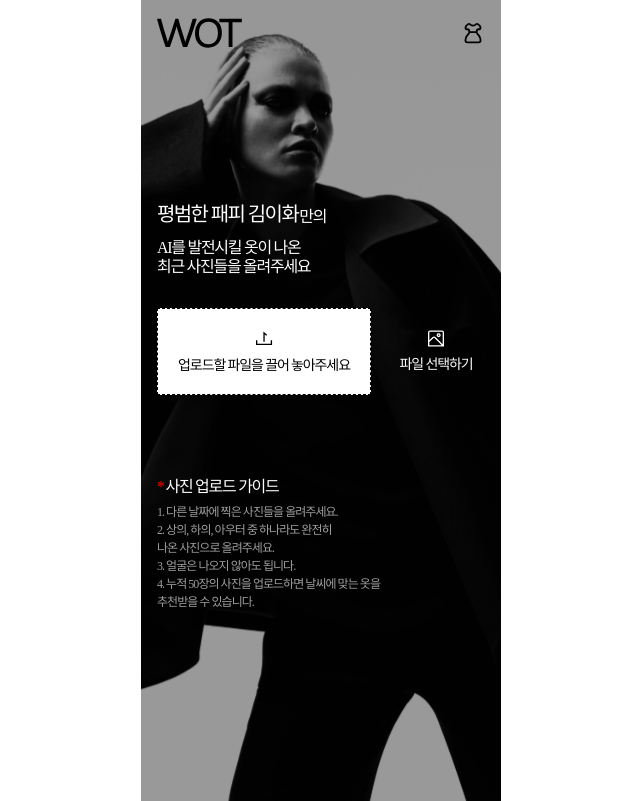
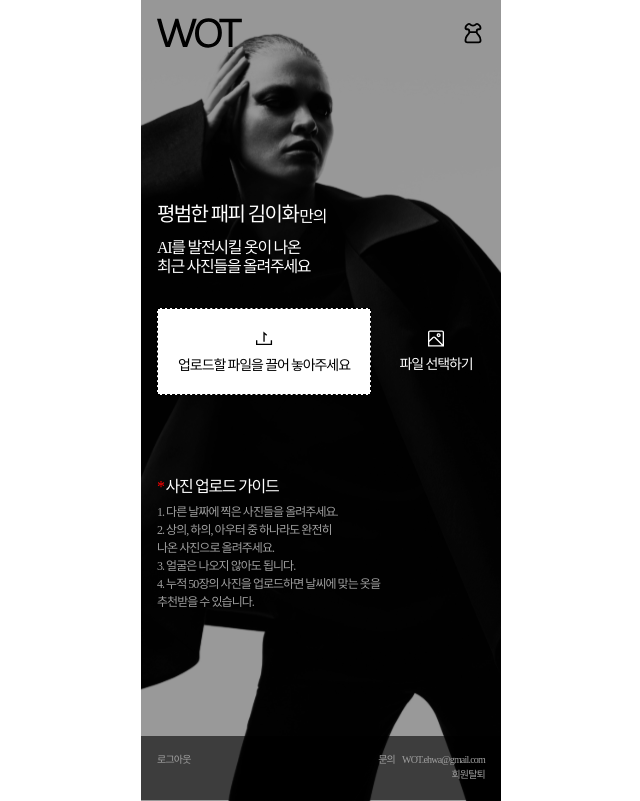
Before and after one commit to Coollaafi/Coollaafi_Frontend, a React (Create React App) app: page /upload in a window 1280 px wide. Shown: the whole page, without its empty margins (319-959 px from the left). Built offline with nearby package versions, Linux system fonts and the light colour scheme; a web font is replaced by a local one.

Commit message:
feat: Footer component 제작 완료

```diff
--- /dev/null
+++ b/src/components/Footer.tsx
@@ -0,0 +1,64 @@
+import styled from 'styled-components';
+import { Receipt } from 'styles/typography';
+
+const Container = styled.div`
+  width: 360px;
+  height: 64px;
+  padding: 18px 16px 0 16px;
+  background-color: rgba(0, 0, 0, 0.6);
+  position: fixed;
+  z-index: 100;
+  bottom: 0;
+  color: #9f9f9f;
+`;
+
+const Box = styled.div`
+  display: flex;
+  flex-direction: row;
+  justify-content: space-between;
+  margin-bottom: 3px;
+`;
+
+const SecondBox = styled.div`
+  width: 100%;
+  text-align: right;
+`;
+
+const EmailBox = styled.div`
+  display: flex;
+  flex-direction: row;
+  gap: 7.04px;
+`;
+
+const Email = styled.div`
+  user-select: text;
+  -ms-overflow-style: text;
+`;
+
+const Button = styled.div`
+  cursor: pointer;
+`;
+
+export default function Footer() {
+  return (
+    <Container>
+      <Box>
+        <Receipt>
+          <Button>로그아웃</Button>
+        </Receipt>
+        <EmailBox>
+          <Receipt>문의</Receipt>
+          <Receipt>
+            <Email>WOT.ehwa@gmail.com</Email>
+          </Receipt>
+          {/*이메일 변경 필요 */}
+        </EmailBox>
+      </Box>
+      <SecondBox>
+        <Receipt>
+          <Button>회원탈퇴</Button>
+        </Receipt>
+      </SecondBox>
+    </Container>
+  );
+}
--- a/src/pages/upload-image.tsx
+++ b/src/pages/upload-image.tsx
@@ -1,6 +1,8 @@
 import styled from 'styled-components';
 import BackgroundImage from '../assets/images/upload.svg';
 import Header from 'components/Header';
+import Footer from 'components/Footer';
+
 import {
   Main_title_med,
   User_id_title_med,
@@ -132,6 +134,7 @@ export default function UploadImagePage() {
           </Desc_150_med>
         </Text>
       </GuideBox>
+      <Footer />
     </Container>
   );
 }
--- a/src/styles/typography.ts
+++ b/src/styles/typography.ts
@@ -55,3 +55,10 @@ export const CTA_button_med = styled.p`
   line-height: 120%;
   letter-spacing: -1.12px;
 `;
+
+export const Receipt = styled.p`
+  font-family: 'Noto_Reg';
+  font-size: 10px;
+  line-height: 120%;
+  letter-spacing: -0.8px;
+`;
```
